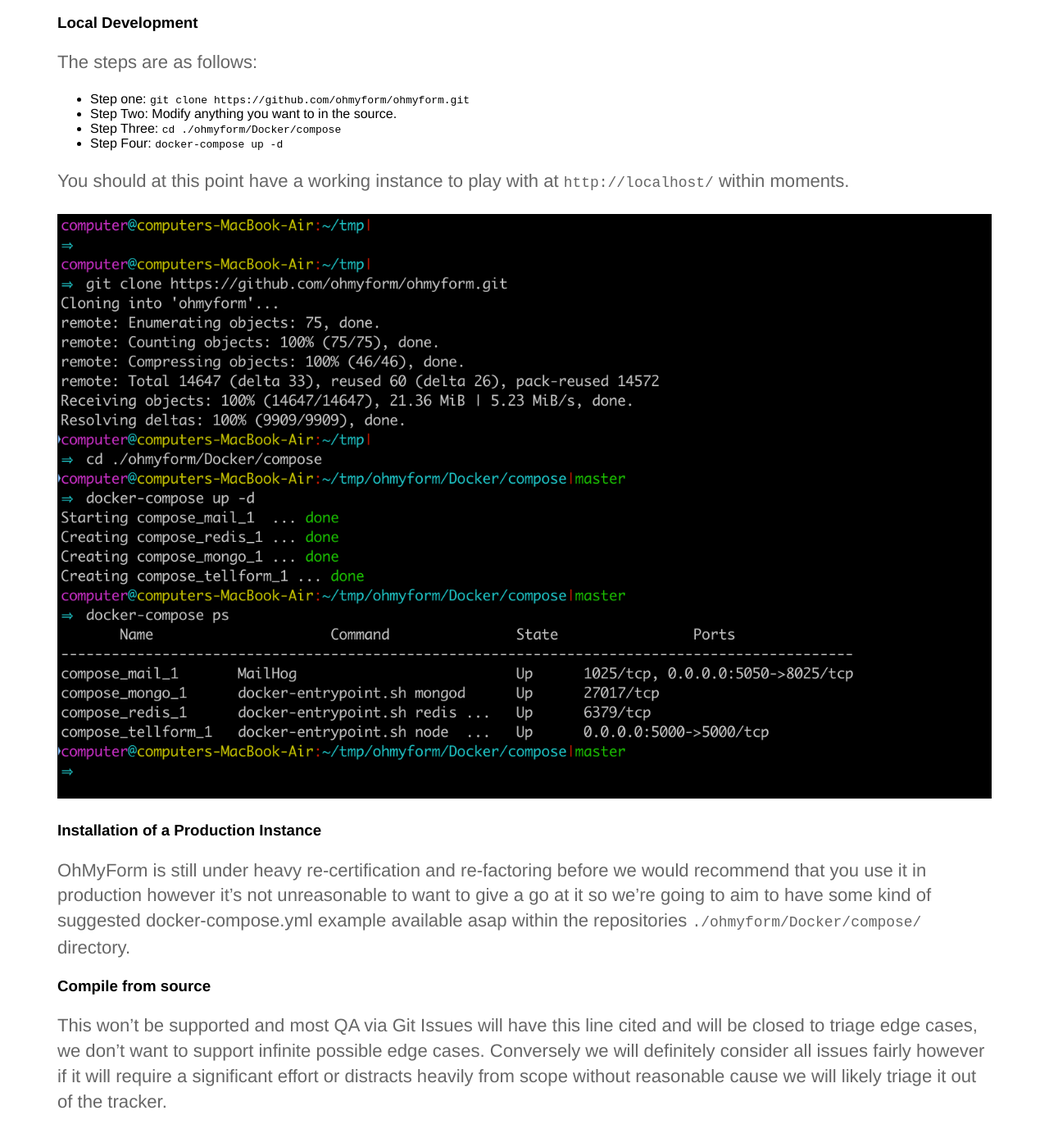
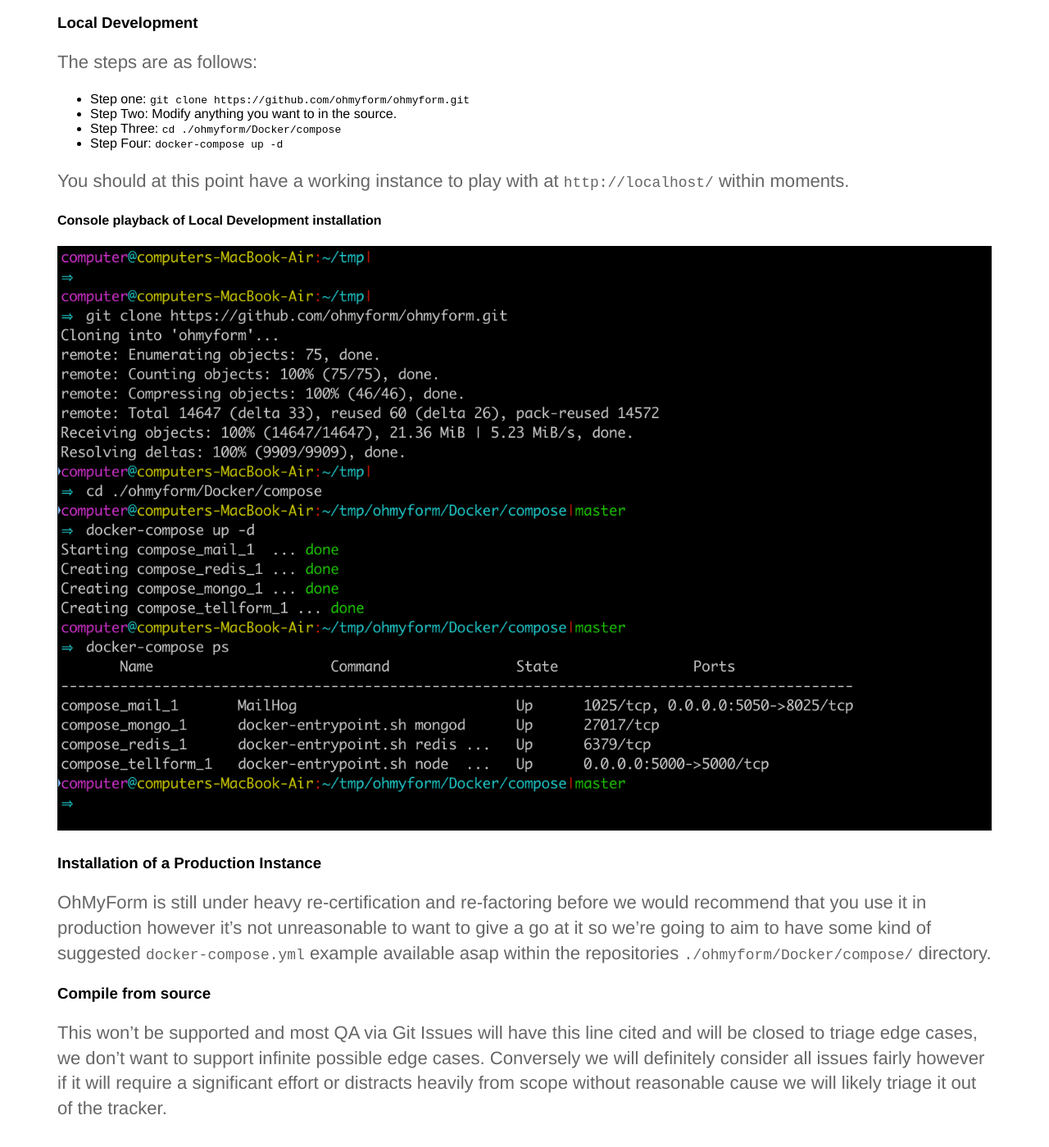
Before and after one commit to ohmyform/website, a Jekyll site: the page built from docs/install.md, in a window 1280 px wide and 1400 px high, scrolled down 297 px. Shown: the whole window at 82% size. Built offline with Jekyll 4.4.1, drawn with Linux system fonts in a browser that asks for light colours; part of the change alters nothing that is shown.

```diff
--- a/docs/install.md
+++ b/docs/install.md
@@ -14,13 +14,13 @@ The steps are as follows:
 
 You should at this point have a working instance to play with at `http://localhost/` within moments.
 
-<!-- #### Console playback of Local Development installation
-TODO: Make sure to include asciinema embedable from https://github.com/lbryio/lbry-docker/tree/master/contrib/k8s-lbry/kick-ascii that includes an asciinema recording of the deployment of a local dev env. -->
+#### Console playback of Local Development installation
+<!-- TODO: Make sure to include asciinema embedable from https://github.com/lbryio/lbry-docker/tree/master/contrib/k8s-lbry/kick-ascii that includes an asciinema recording of the deployment of a local dev env. -->
 [![asciicast](https://ohmyform.com/docs/kick-ascii/cast/dev-env-install.png)](https://ohmyform.com/docs/kick-ascii/?cast=dev-env-install&bg=dev-env-install.png)
 
 ### Installation of a Production Instance
 
-OhMyForm is still under heavy re-certification and re-factoring before we would recommend that you use it in production however it's not unreasonable to want to give a go at it so we're going to aim to have some kind of suggested docker-compose.yml example available asap within the repositories `./ohmyform/Docker/compose/` directory.
+OhMyForm is still under heavy re-certification and re-factoring before we would recommend that you use it in production however it's not unreasonable to want to give a go at it so we're going to aim to have some kind of suggested `docker-compose.yml` example available asap within the repositories `./ohmyform/Docker/compose/` directory.
 
 ### Compile from source
 This won't be supported and most QA via Git Issues will have this line cited and will be closed to triage edge cases, we don't want to support infinite possible edge cases.  Conversely we will definitely consider all issues fairly however if it will require a significant effort or distracts heavily from scope without reasonable cause we will likely triage it out of the tracker.
```
